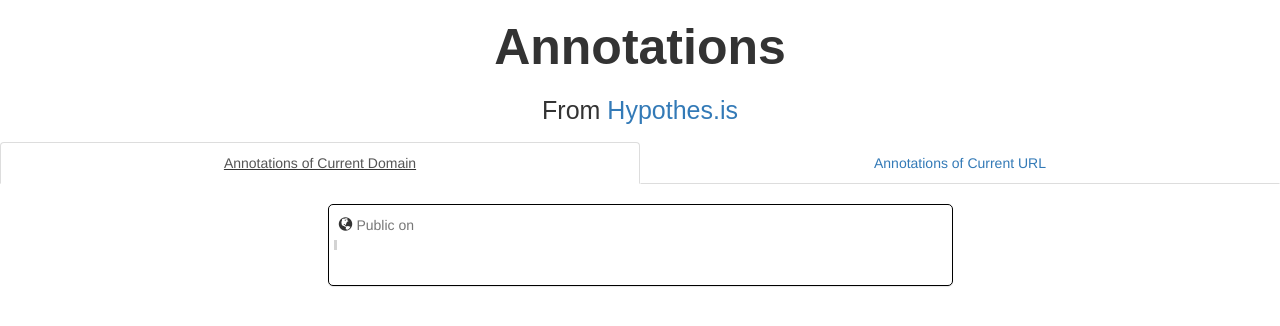
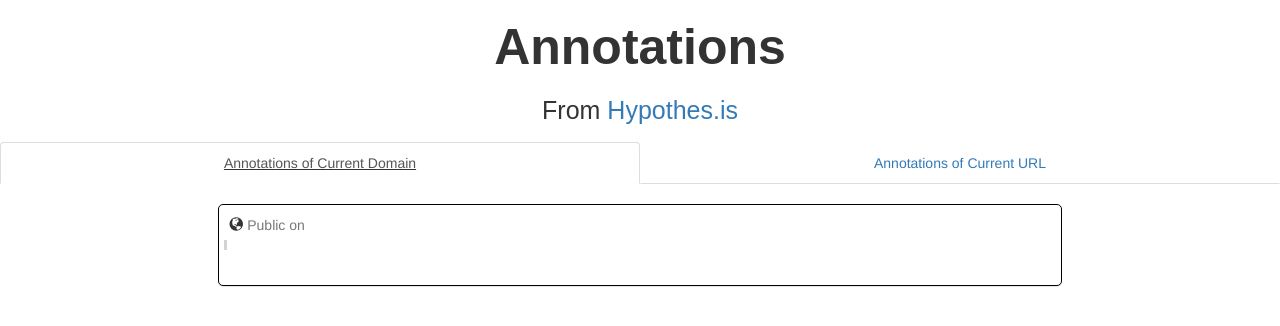
Before and after one commit to internetarchive/wayback-machine-webextension, a PHP site: page /annotation.html in a window 1280 px wide. Shown: the top 326 px of the page. Run offline with PHP 8.4, Linux system fonts and the light colour scheme.

Commit message:
Widens annotations, aligns links, and fixes typo

```diff
--- a/annotation.html
+++ b/annotation.html
@@ -39,7 +39,7 @@
 <div id="domainTab" class="tabcontent">
   <div class="container" id="container-whole-domain"></div>
   <div class="row" id="row_contain-domain">
-    <div class="col-sm-6 col-sm-offset-3">
+    <div class="col-sm-8 col-sm-offset-2">
       <div class="box">
         <div>
           <strong class="userinfo"></strong>
--- a/css/annotation.css
+++ b/css/annotation.css
@@ -47,6 +47,7 @@
 }
 .links{
     padding: 10px;
+    text-align: center;
 }
 .extra_margin{
     margin-top:3px
--- a/scripts/annotation.js
+++ b/scripts/annotation.js
@@ -43,7 +43,7 @@
         item.find('.title').html(title);
         item.find('.links').append(
           $('<a>').attr({'href': rowData.links.incontext, 'id': 'link-incontext'})
-                  .html('Click to see the in-context'),
+                  .html('Click to see in context'),
           $('<a>').attr({'href': rowData.links.html, 'id': 'link-html'})
                   .html('Click to see the HTML')
         )
```
